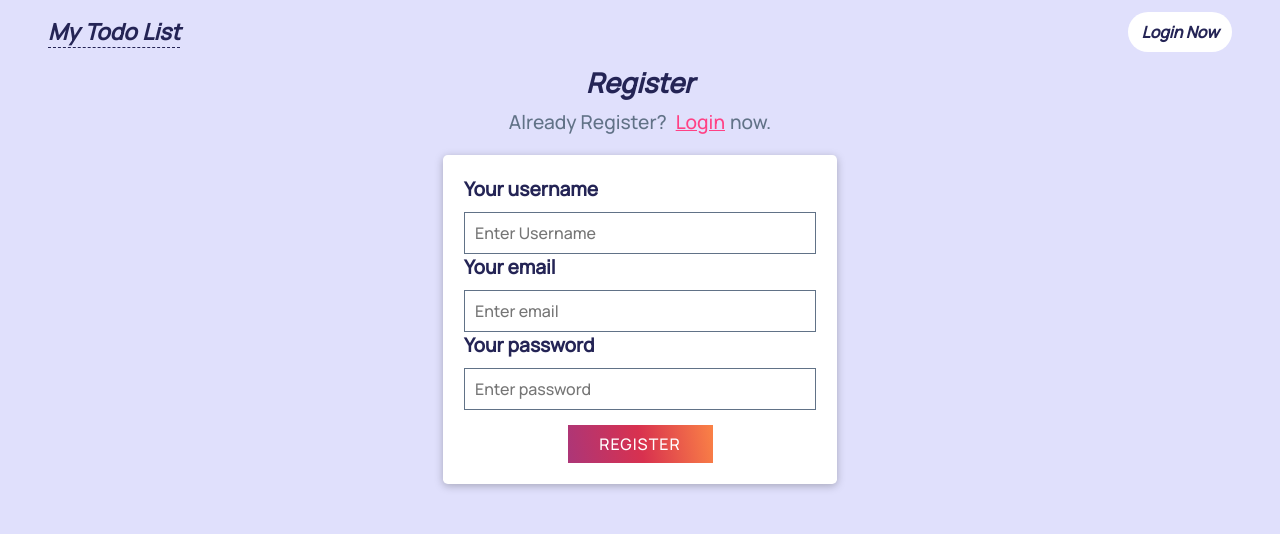
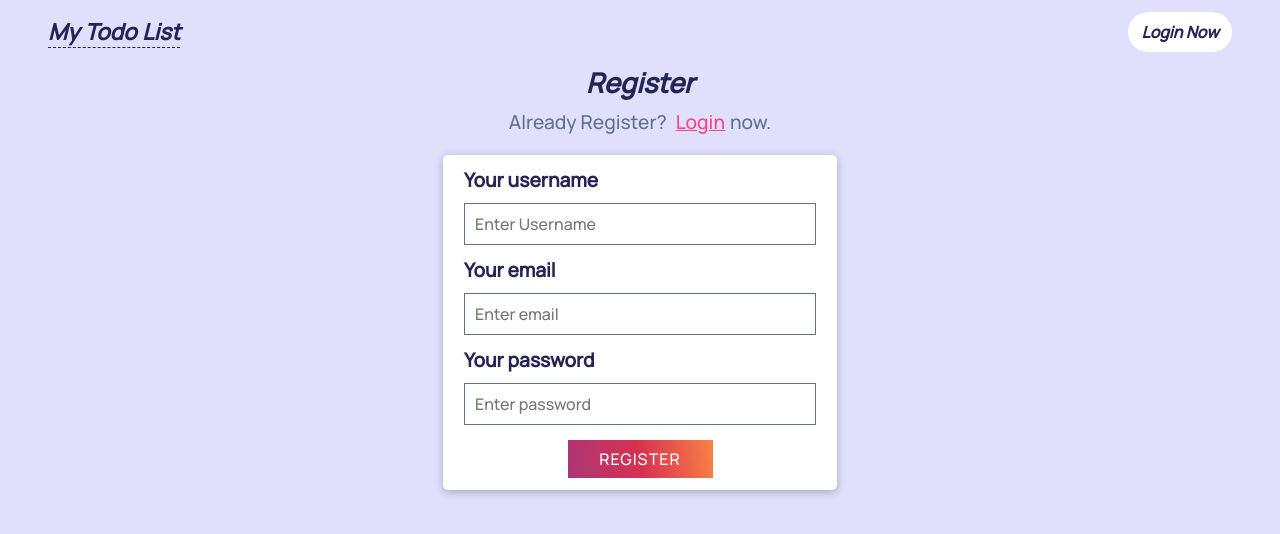
Before and after one commit to ritagujar/todo-list, a React (Create React App) app: page /register in a window 1280 px wide. Shown: the top 534 px of the page. Built offline with nearby package versions, Linux system fonts and the light colour scheme.

Commit message:
changes in CSS

```diff
--- a/src/components/Login/styles.js
+++ b/src/components/Login/styles.js
@@ -30,7 +30,8 @@ export const Card = styled.div`
   flex-direction: column;
   background: white;
   box-shadow: 0 2px 8px rgba(0, 0, 0, 0.26);
-  padding: 1.3rem 1.3rem;
+  /* padding: 1.3rem 1.3rem; */
+  padding: 0 1.3rem;
   /* margin-bottom: 20px; */
   color: #07081c;
   input {
@@ -52,7 +53,7 @@ export const TextField = styled.label`
   color: #242455;
   font-size: 1.2rem;
   font-weight: 600;
-  /* margin-top: 12px; */
+  margin-top: 12px;
   margin-bottom: 10px;
 `;
 
@@ -68,6 +69,7 @@ export const Button = styled.button`
   letter-spacing: 1px;
   text-transform: uppercase;
   font-size: 1rem;
+  margin-bottom: 12px;
   &:hover {
     color: #9e9fa6;
   }
--- a/src/index.css
+++ b/src/index.css
@@ -53,5 +53,5 @@ body {
 
 .error-text {
   color: #b40e0e;
-  margin-bottom: 10px;
+  /* margin-bottom: 10px; */
 }
```
